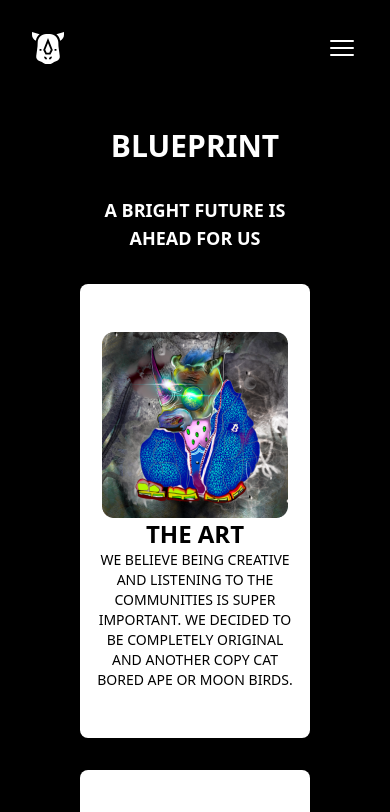
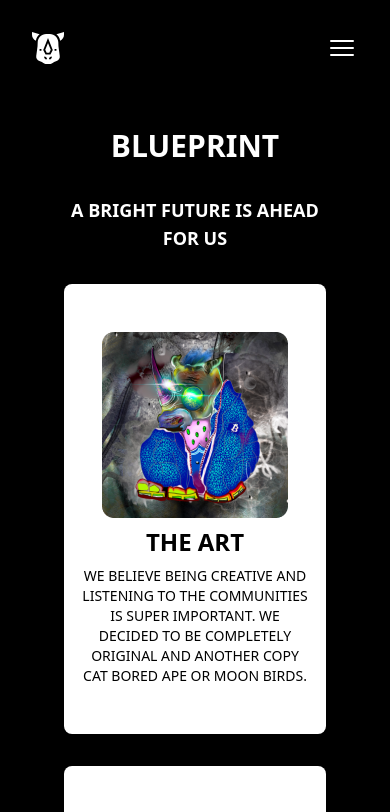
Before and after one commit to vhpx/gemc, a Next.js app: page /blueprint in a window 390 px wide. Shown: the top 812 px of the page. Built offline with nearby package versions, Linux system fonts and the light colour scheme.

Commit message:
Updated styling

```diff
--- a/pages/blueprint.js
+++ b/pages/blueprint.js
@@ -4,7 +4,7 @@ import blueprints from "../data/blueprint";
 
 const BlueprintPage = () => {
   return (
-    <div className="text-center px-4 md:px-8 lg:px-16 py-4">
+    <div className="text-center md:px-8 lg:px-16 py-4">
       <div className="uppercase text-3xl md:text-5xl lg:text-6xl font-bold">
         Blueprint
       </div>
@@ -16,7 +16,7 @@ const BlueprintPage = () => {
         {blueprints.map((bp) => (
           <div
             key={bp.name}
-            className="px-4 py-12 bg-white text-black rounded-lg flex flex-col items-center justify-center"
+            className="px-4 md:px-8 py-12 bg-white text-black rounded-lg flex flex-col items-center justify-center gap-2"
           >
             <Image alt="Blueprint" src={bp.img} width={186} height={186} />
             <div className="font-semibold text-2xl">{bp.name}</div>
--- a/pages/club.js
+++ b/pages/club.js
@@ -52,7 +52,7 @@ const ClubPage = () => {
             </div>
           </div>
           <div className="relative aspect-square md:w-64 md:h-64 lg:w-80 lg:h-80 order-1 md:order-2">
-            <Image alt="NFT" src="/props/nfts/9.png" fill={true} />
+            <Image alt="NFT" src="/props/nfts/6.png" fill={true} />
           </div>
         </div>
 
```
